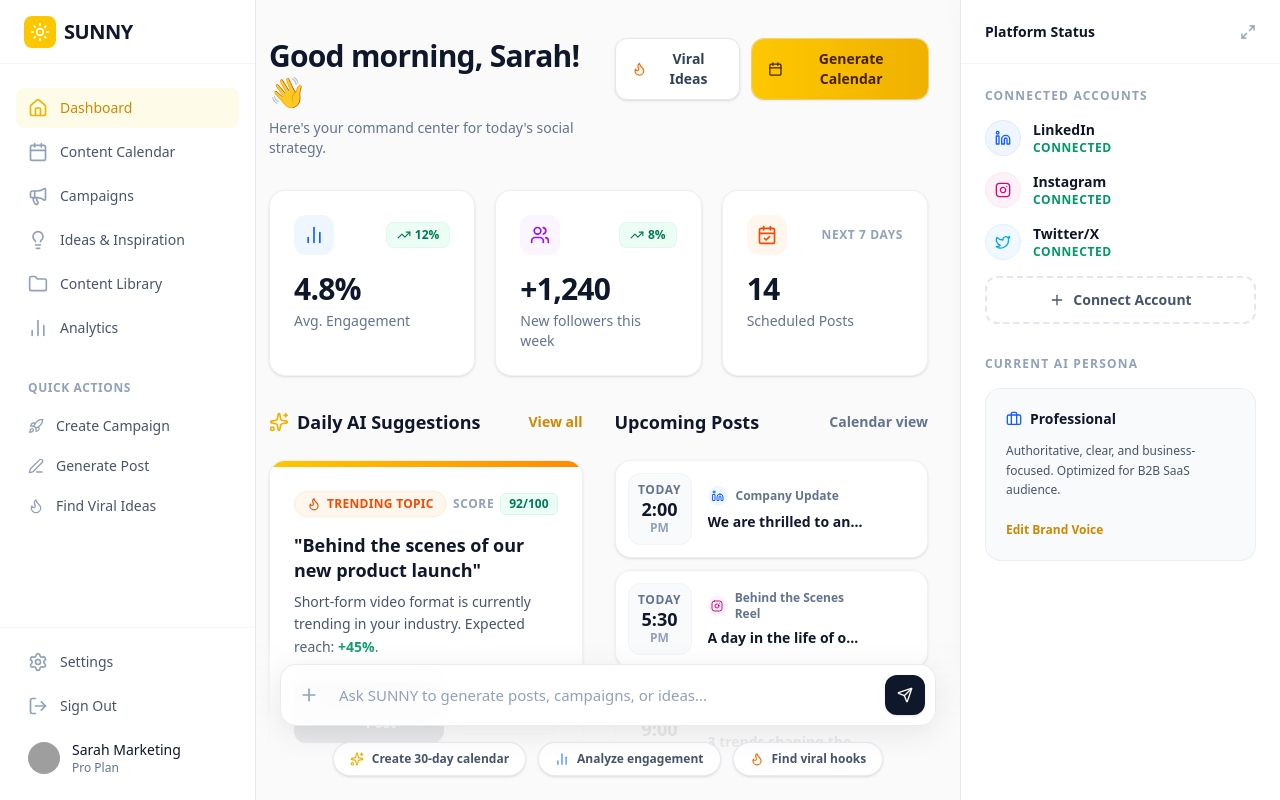
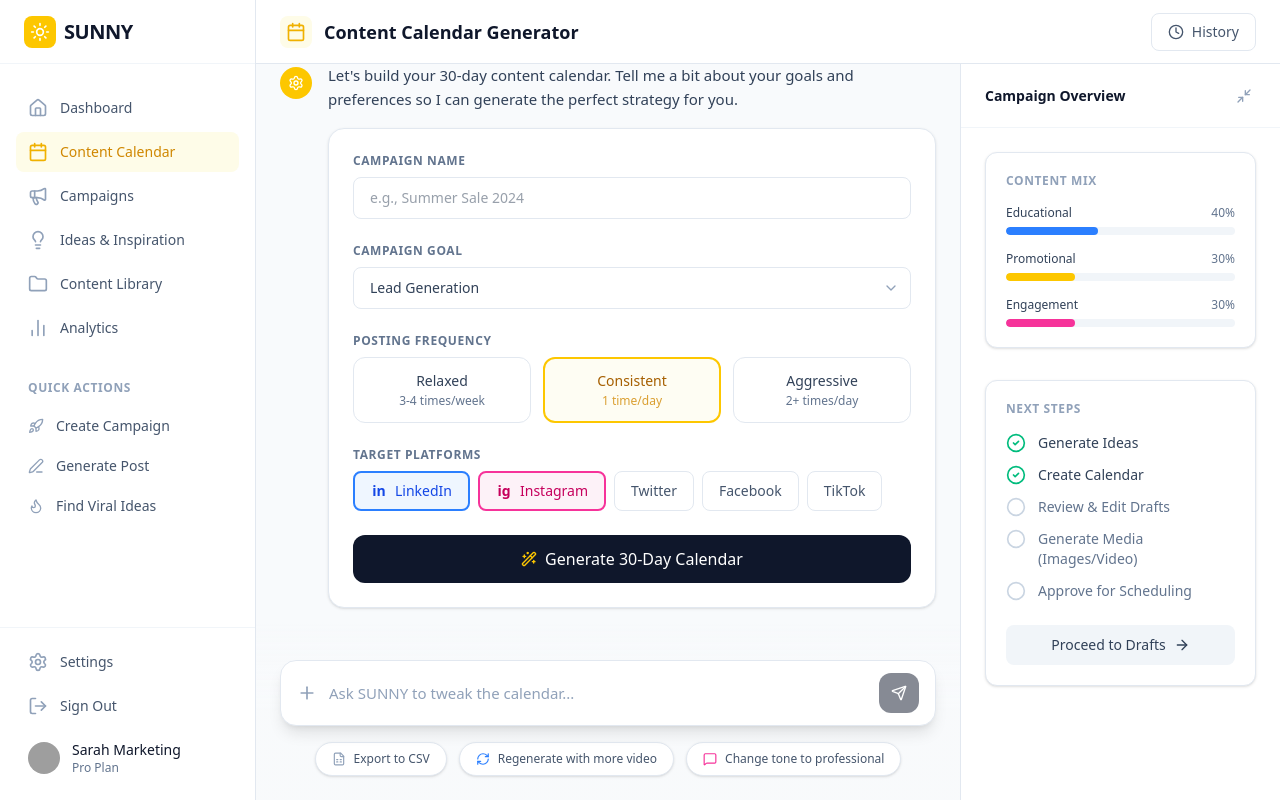
Before and after one commit to Anukalpdixit/sunny, a React (Vite) app: page / in a window 1280 px wide. Built offline with nearby package versions, Linux system fonts and the light colour scheme; grey boxes are pictures that could not be loaded.

Commit message:
feat: Adjust onboarding flow to default to calendar
Modify the onboarding flow to start directly at the calendar view. Update the welcome screen to include a skip option, and adjust navigation logic for sign-in and business setup to correctly route to the calendar.

```diff
--- a/src/App.tsx
+++ b/src/App.tsx
@@ -16,13 +16,13 @@ import GeneratePost from './components/GeneratePost';
 import Dashboard from './components/Dashboard';
 
 export default function App() {
-  const [step, setStep] = useState<'welcome' | 'signin' | 'signup' | 'business' | 'connect' | 'brand' | 'dashboard' | 'calendar' | 'ideas' | 'campaigns' | 'post'>('dashboard');
+  const [step, setStep] = useState<'welcome' | 'signin' | 'signup' | 'business' | 'connect' | 'brand' | 'dashboard' | 'calendar' | 'ideas' | 'campaigns' | 'post'>('calendar');
 
   return (
     <div className="min-h-screen bg-slate-50 font-sans">
       {step === 'signup' && <SignUp onNext={() => setStep('welcome')} onSignIn={() => setStep('signin')} />}
-      {step === 'signin' && <SignIn onNext={() => setStep('welcome')} onSignUp={() => setStep('signup')} />}
-      {step === 'welcome' && <Welcome onNext={() => setStep('business')} />}
+      {step === 'signin' && <SignIn onNext={() => setStep('calendar')} onSignUp={() => setStep('signup')} />}
+      {step === 'welcome' && <Welcome onNext={() => setStep('business')} onSkip={() => setStep('calendar')} />}
 
       {step === 'business' && (
         <BusinessSetup onNext={() => setStep('connect')} onBack={() => setStep('welcome')} />
@@ -33,7 +33,7 @@ export default function App() {
       )}
 
       {step === 'brand' && (
-        <BrandVoice onNext={() => setStep('dashboard')} onBack={() => setStep('connect')} />
+        <BrandVoice onNext={() => setStep('calendar')} onBack={() => setStep('connect')} />
       )}
 
       {step === 'dashboard' && (
--- a/src/components/BusinessSetup.tsx
+++ b/src/components/BusinessSetup.tsx
@@ -345,7 +345,7 @@ export default function BusinessSetup({ onNext, onBack }: { onNext: () => void,
           </div>
 
           <div className="mt-auto pt-4 border-t border-slate-100 flex items-center justify-between">
-            <button onClick={handleNext} className="text-xs text-slate-400 hover:text-slate-600 font-medium transition-colors">
+            <button onClick={onNext} className="text-xs text-slate-400 hover:text-slate-600 font-medium transition-colors">
               Skip
             </button>
             <div className="flex items-center gap-4">
--- a/src/components/ContentCalendar.tsx
+++ b/src/components/ContentCalendar.tsx
@@ -1,4 +1,4 @@
-import { useState, useRef, useEffect } from 'react';
+import React, { useState, useRef, useEffect } from 'react';
 import {
   Calendar, Clock, Settings, ChevronDown, Wand2,
   MoreVertical, Plus, Send, FileSpreadsheet,
--- a/src/components/Welcome.tsx
+++ b/src/components/Welcome.tsx
@@ -1,6 +1,6 @@
 import { Check } from 'lucide-react';
 
-export default function Welcome({ onNext }: { onNext: () => void }) {
+export default function Welcome({ onNext, onSkip }: { onNext: () => void, onSkip?: () => void }) {
   return (
     <div className="min-h-screen bg-slate-100 flex items-center justify-center p-4 py-8 font-sans">
       <div className="onboarding-card">
@@ -66,7 +66,7 @@ export default function Welcome({ onNext }: { onNext: () => void }) {
               Start Setup
             </button>
             <button
-              onClick={onNext}
+              onClick={onSkip || onNext}
               className="w-full text-xs text-slate-500 hover:text-slate-700 font-medium py-1.5 transition-colors"
             >
               Skip for now
```
